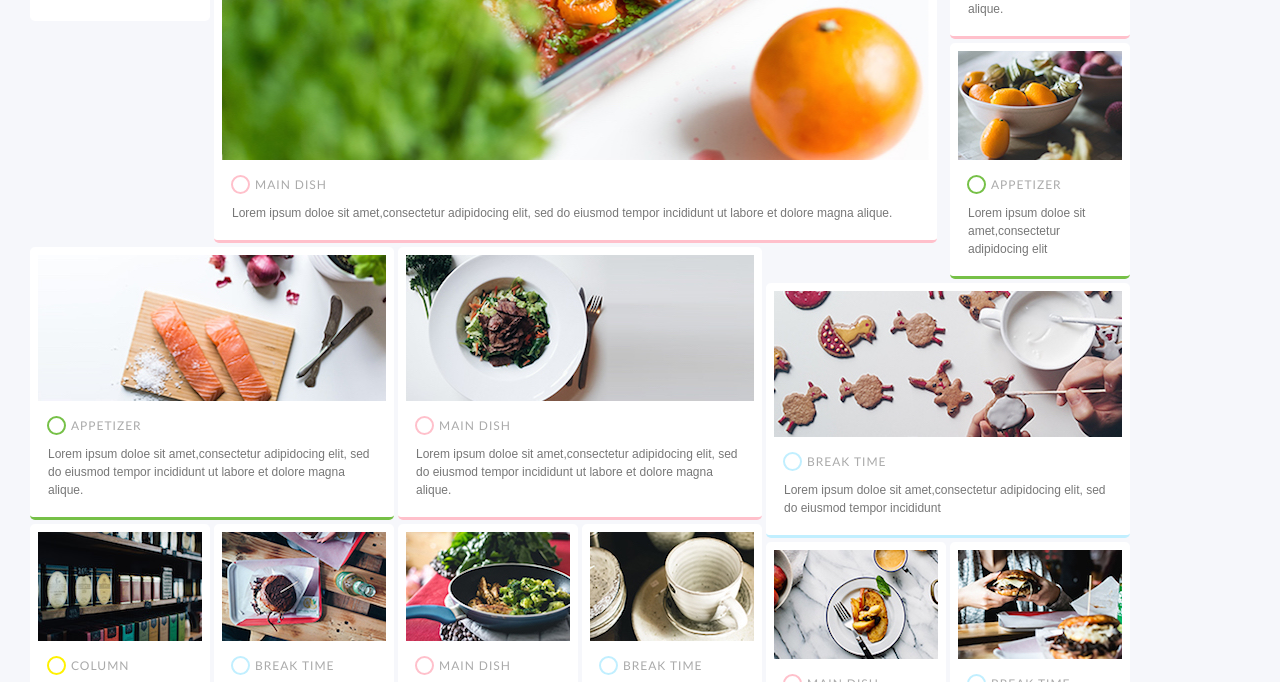
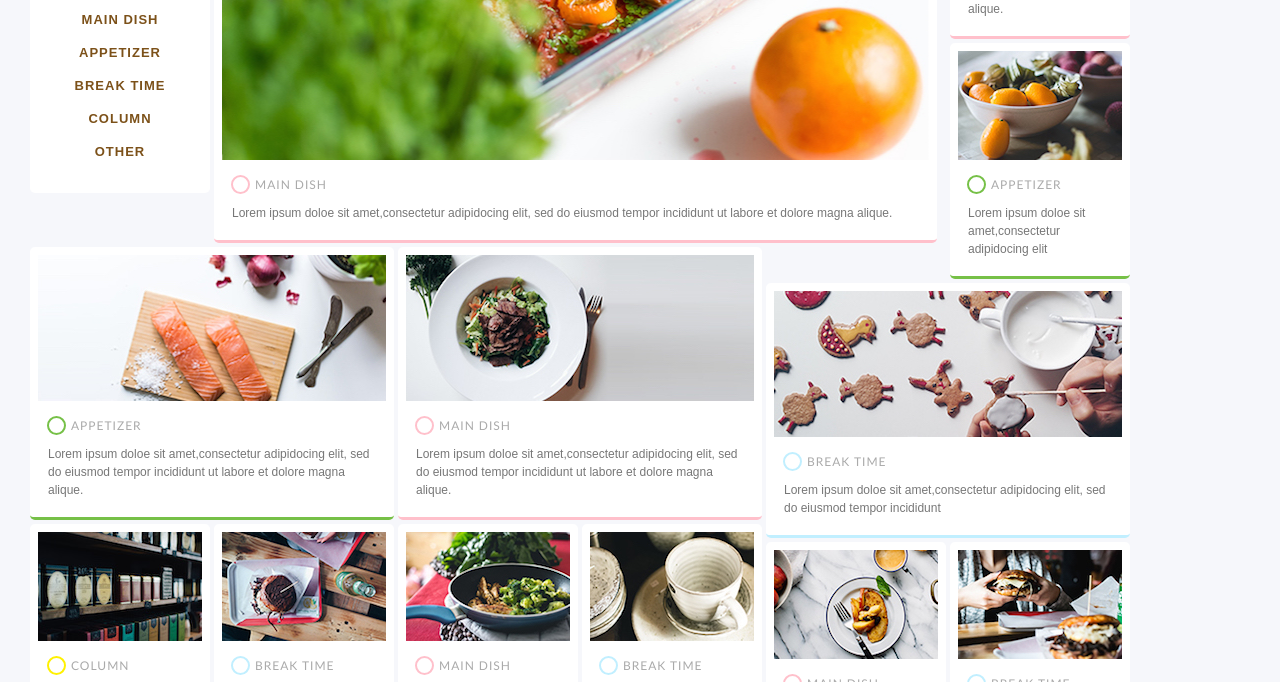
Before and after one commit to miyaiaya/grid-layout, a plain HTML site: page index.html in a window 1280 px wide. Shown: the part 281-963 px from the top of the page. Drawn offline with nearby package versions, Linux system fonts and the light colour scheme.

Commit message:
edit nav css

```diff
--- a/css/style.css
+++ b/css/style.css
@@ -105,3 +105,13 @@ a:link, a:visited, a:hover, a:active {
   -webkit-transform: rotate(360deg);
   transform: rotate(360deg);
 }
+.nav {
+  margin: 35px auto 10px;
+}
+.nav-item {
+  margin-top: 20px;
+  text-align: center;
+  letter-spacing: 1px;
+  font-weight: bold;
+  font-size: 1.3rem;
+}
--- a/index.html
+++ b/index.html
@@ -13,7 +13,7 @@
         <img class="logo" src="images/logo.png" alt="SAMPLE SITE 2">
       </a>
     </h1>
-    <nav>
+    <nav class="nav">
       <ul>
         <li class="nav-item"><a href="#">HOME</a></li>
         <li class="nav-item"><a href="#">ABOUT</a></li>
```
